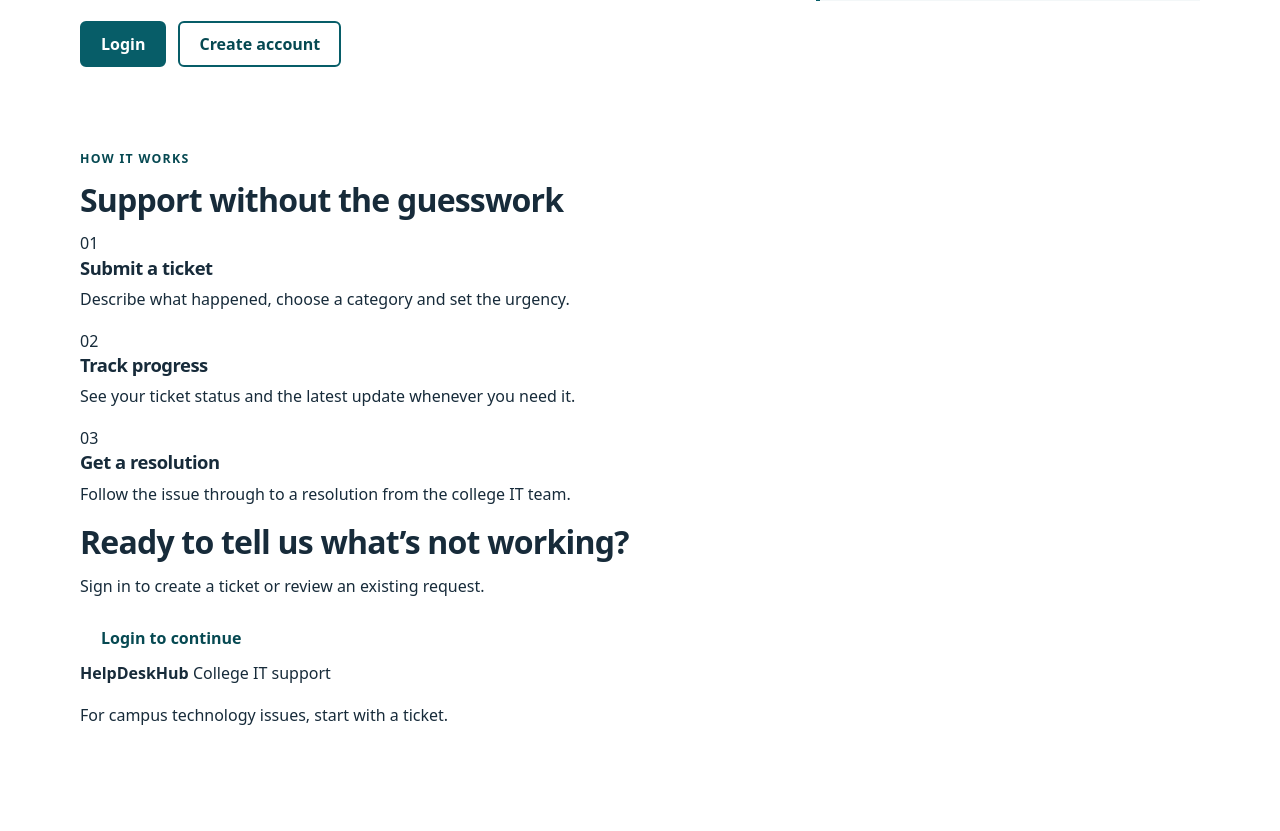
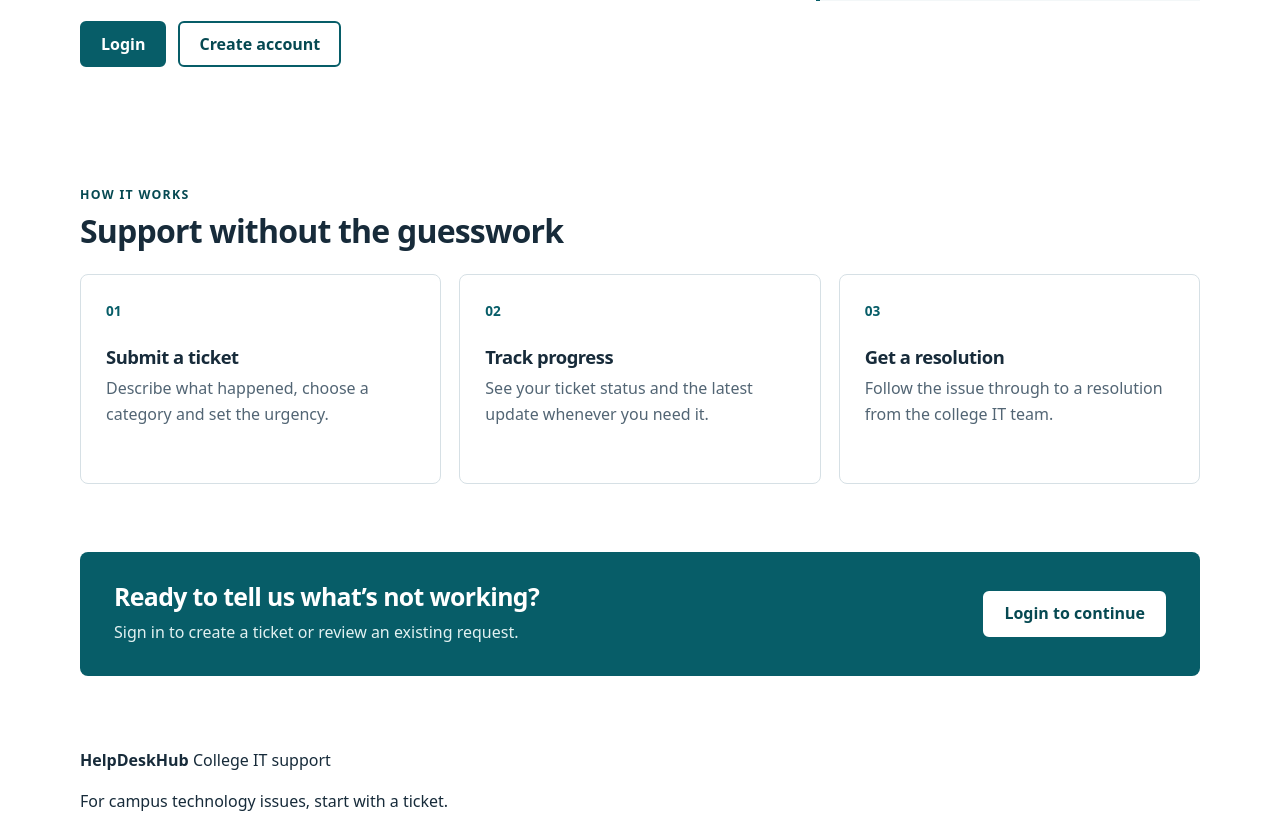
Before and after one commit to praveenprofessional18-maker/HelpDeskHub, a Python web app: template app/templates/index.html in a window 1280 px wide. Shown: the part 448-1279 px from the top of the page. Before the commit the page ends 1173 px from the top, so only its background shows below. Run offline with Jinja, Linux system fonts and the light colour scheme; the template is opened without the code that fills it, so the values that code supplies are empty.

Commit message:
Style page sections, cards and callout

```diff
--- a/app/static/css/style.css
+++ b/app/static/css/style.css
@@ -155,3 +155,32 @@ h3 { margin-bottom: 8px; font-size: 1.15rem; }
 .button-light { border-color: var(--paper); background: var(--paper); color: var(--accent-dark); }
 .button-light:hover { border-color: #e4f2f2; background: #e4f2f2; color: var(--accent-dark); }
 .button-full { width: 100%; margin-top: 8px; }
+
+.section { padding-block: 36px 68px; }
+.section-heading { margin-bottom: 24px; }
+.section-heading .eyebrow { margin-bottom: 7px; }
+.card-grid { display: grid; gap: 18px; }
+.three-columns { grid-template-columns: repeat(3, minmax(0, 1fr)); }
+.card {
+  border: 1px solid var(--line);
+  border-radius: 8px;
+  background: var(--paper);
+}
+.feature-card { min-height: 210px; padding: 25px; }
+.feature-card p { margin-bottom: 0; color: var(--muted); }
+.step-number { display: block; margin-bottom: 24px; color: var(--accent); font-size: 0.85rem; font-weight: 800; }
+
+.callout {
+  display: flex;
+  align-items: center;
+  justify-content: space-between;
+  gap: 28px;
+  margin-bottom: 72px;
+  padding: 30px 34px;
+  border-radius: 8px;
+  background: var(--accent);
+  color: #fff;
+}
+.callout h2 { margin-bottom: 8px; font-size: 1.55rem; }
+.callout p { margin-bottom: 0; color: #e2f1f1; }
+.callout .button { flex: 0 0 auto; }
```
